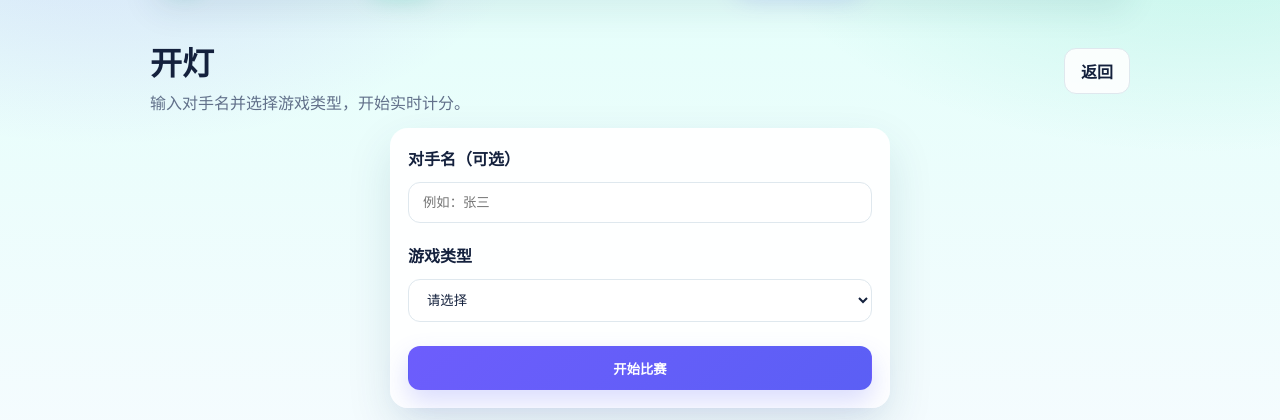
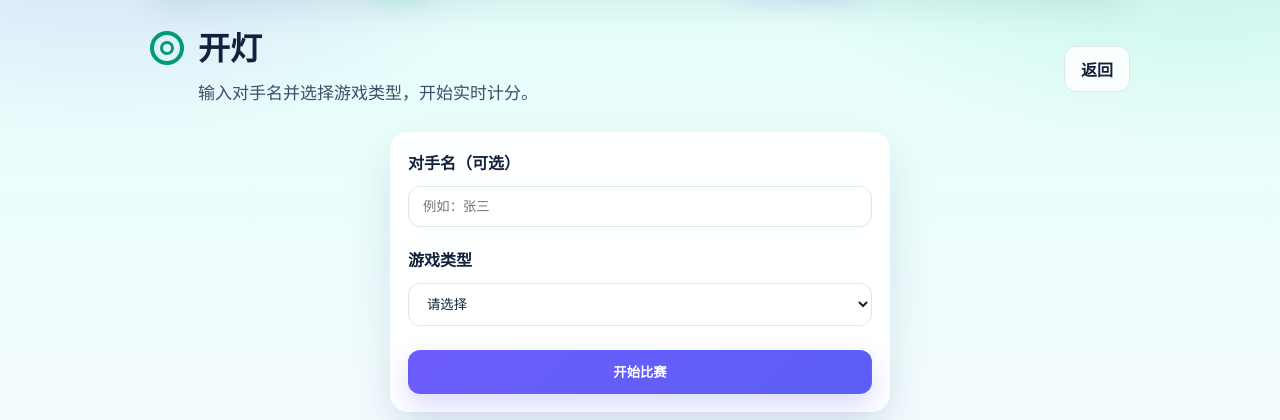
Before and after one commit to happyneymar/billiard_deploy, a Django app: page /game/start/ in a window 1280 px wide. Shown: the part 98-518 px from the top of the page. Run offline with Django 5.2, Linux system fonts and the light colour scheme; the visitor is signed in with stand-in values (Sample User, id 1); data that the repository does not hold is empty.

Commit message:
开灯优化

```diff
--- a/diary/templates/diary/battles.html
+++ b/diary/templates/diary/battles.html
@@ -86,7 +86,7 @@
     body.battle-page .page-title {
       margin: 0;
       color: var(--battle-ink);
-      font-size: 36px;
+      font-size: 33px;
       line-height: 1.15;
       font-weight: 900;
     }
--- a/diary/templates/diary/game_start.html
+++ b/diary/templates/diary/game_start.html
@@ -1,9 +1,12 @@
 {% extends "diary/base.html" %}
 
 {% block content %}
-  <div style="display:flex;align-items:center;justify-content:space-between;gap:12px;flex-wrap:wrap;">
-    <div>
-      <h1 class="page-title" style="margin-bottom:6px;">开灯</h1>
+  <div class="page-header-actions">
+    <div class="page-header-title">
+      <div class="page-title-row">
+        <span class="page-title-mark" aria-hidden="true"></span>
+        <h1 class="page-title">开灯</h1>
+      </div>
       <p class="subtle">输入对手名并选择游戏类型，开始实时计分。</p>
     </div>
     <a class="btn" href="{% url 'diary:record_list' %}">返回</a>
```
